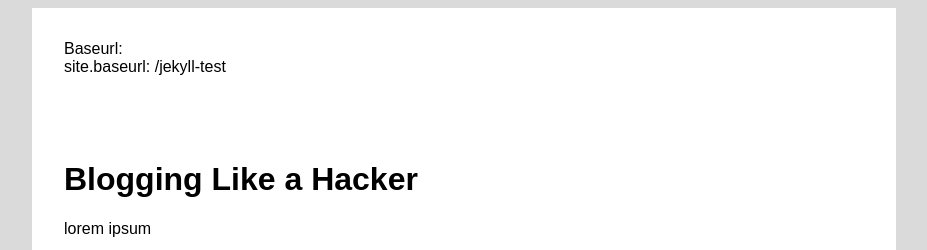
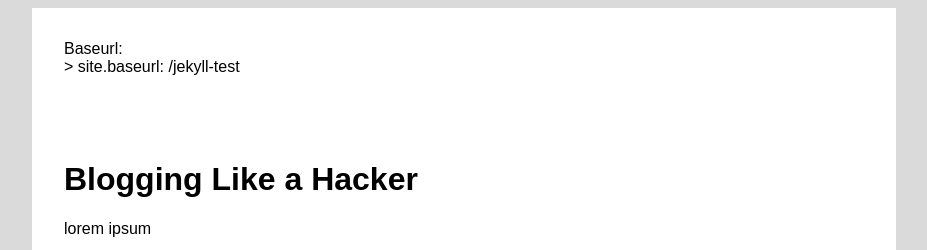
Before and after one commit to ntopulos/jekyll-test, a Jekyll site: the page built from docs/index.md, in a window 1280 px wide. Shown: the top 250 px of the page, without its empty margins (176-1103 px from the left). Built offline with Jekyll 4.4.1, drawn with Linux system fonts in a browser that asks for light colours.

Commit message:
content update

```diff
--- a/docs/_config.yml
+++ b/docs/_config.yml
@@ -1,4 +1,3 @@
-baseurl: "/jekyll-test"
 sass:
     sass_dir: _sass
     style: compressed
--- a/docs/_layouts/default.html
+++ b/docs/_layouts/default.html
@@ -8,7 +8,7 @@
   <body>
     <div>
       Baseurl: {{ baseurl }}<br>
-      site.baseurl: {{ site.baseurl }}
+      > site.baseurl: {{ site.baseurl }}
     </div>
     <div>
       <h1>{{ page.title }}</h1>
```
